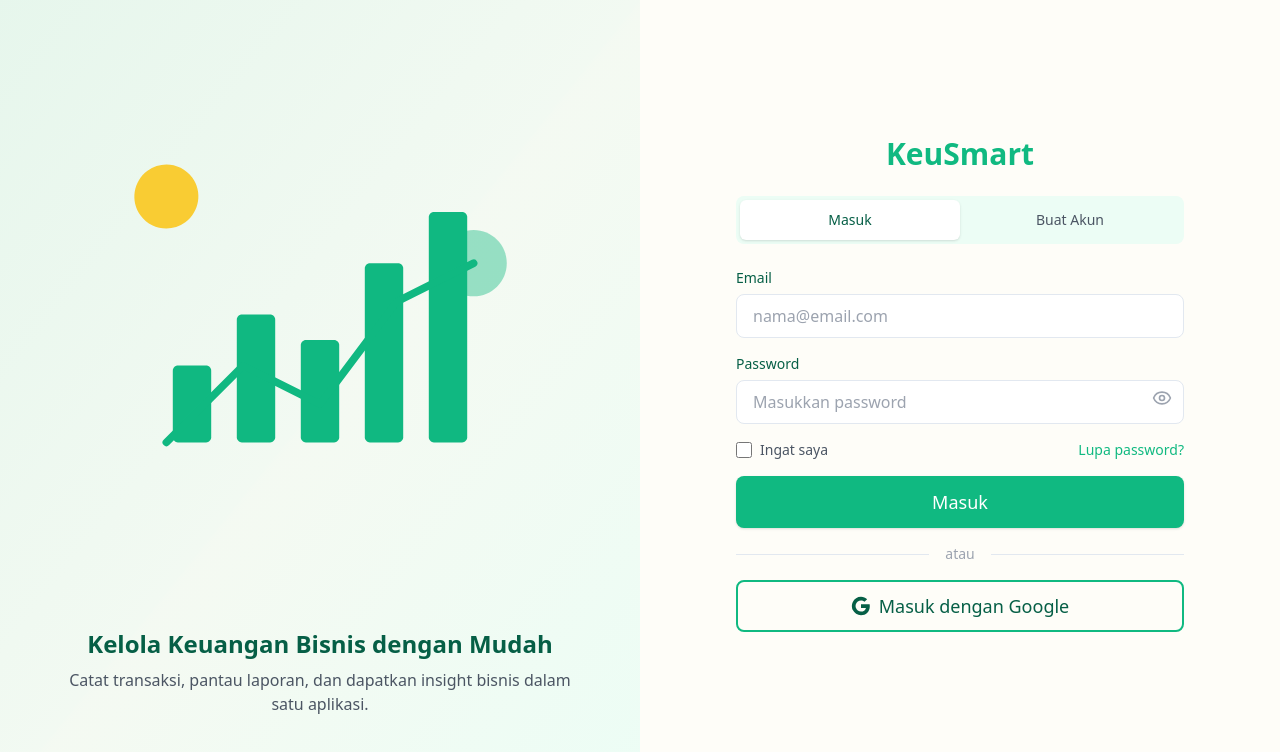
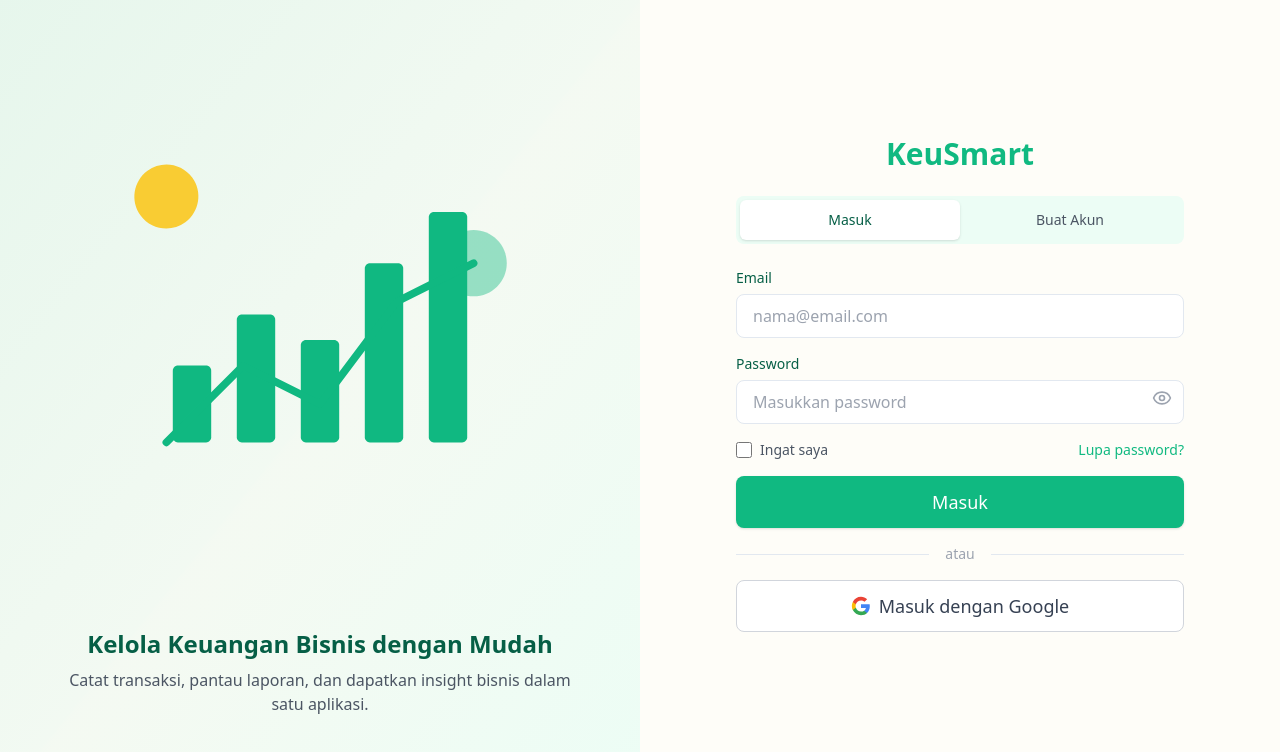
Before and after one commit to JaceJS/keusmart-web, a Next.js app: page /login in a window 1280 px wide. Shown: the top 752 px of the page. Built offline with nearby package versions, Linux system fonts and the light colour scheme; no server answers.

Commit message:
feat: Refine Google authentication button styling with updated colors and add a trial promotion banner to the registration form.

```diff
--- a/features/auth/components/GoogleAuthButton.tsx
+++ b/features/auth/components/GoogleAuthButton.tsx
@@ -21,30 +21,32 @@
 
       <Button
         type="button"
-        variant="secondary"
-        className="w-full"
+        variant="ghost"
+        className="w-full bg-white border border-gray-300 hover:bg-gray-50 text-gray-700 flex items-center justify-center gap-2"
         size="lg"
         onClick={onClick}
       >
         <svg className="w-5 h-5" viewBox="0 0 24 24">
           <path
-            fill="currentColor"
+            fill="#4285F4"
             d="M22.56 12.25c0-.78-.07-1.53-.2-2.25H12v4.26h5.92c-.26 1.37-1.04 2.53-2.21 3.31v2.77h3.57c2.08-1.92 3.28-4.74 3.28-8.09z"
           />
           <path
-            fill="currentColor"
+            fill="#34A853"
             d="M12 23c2.97 0 5.46-.98 7.28-2.66l-3.57-2.77c-.98.66-2.23 1.06-3.71 1.06-2.86 0-5.29-1.93-6.16-4.53H2.18v2.84C3.99 20.53 7.7 23 12 23z"
           />
           <path
-            fill="currentColor"
+            fill="#FBBC05"
             d="M5.84 14.09c-.22-.66-.35-1.36-.35-2.09s.13-1.43.35-2.09V7.07H2.18C1.43 8.55 1 10.22 1 12s.43 3.45 1.18 4.93l2.85-2.22.81-.62z"
           />
           <path
-            fill="currentColor"
+            fill="#EA4335"
             d="M12 5.38c1.62 0 3.06.56 4.21 1.64l3.15-3.15C17.45 2.09 14.97 1 12 1 7.7 1 3.99 3.47 2.18 7.07l3.66 2.84c.87-2.6 3.3-4.53 6.16-4.53z"
           />
         </svg>
-        {mode === "login" ? "Masuk dengan Google" : "Daftar dengan Google"}
+        <span className="font-medium">
+          {mode === "login" ? "Masuk dengan Google" : "Daftar dengan Google"}
+        </span>
       </Button>
     </div>
   );
--- a/features/auth/components/RegisterForm.tsx
+++ b/features/auth/components/RegisterForm.tsx
@@ -54,6 +54,13 @@
         {/* STEP 1: Email */}
         {step === 1 && (
           <>
+            <div className="mb-6 rounded-lg bg-primary/5 border border-primary/20 p-4">
+              <p className="text-lg text-center">
+                Mulai uji coba gratis 14 hari paket{" "}
+                <span className="font-bold">Growth</span>
+              </p>
+            </div>
+
             <Input
               label="Nama Lengkap"
               type="text"
@@ -111,6 +118,7 @@
                 type="button"
                 onClick={onResendOtp}
                 disabled={isLoading || !onResendOtp}
+                className="text-primary hover:underline"
               >
                 Kirim ulang
               </button>
```
Also changed, not shown: app/(auth)/login/page.tsx (+4 -5 lines).
